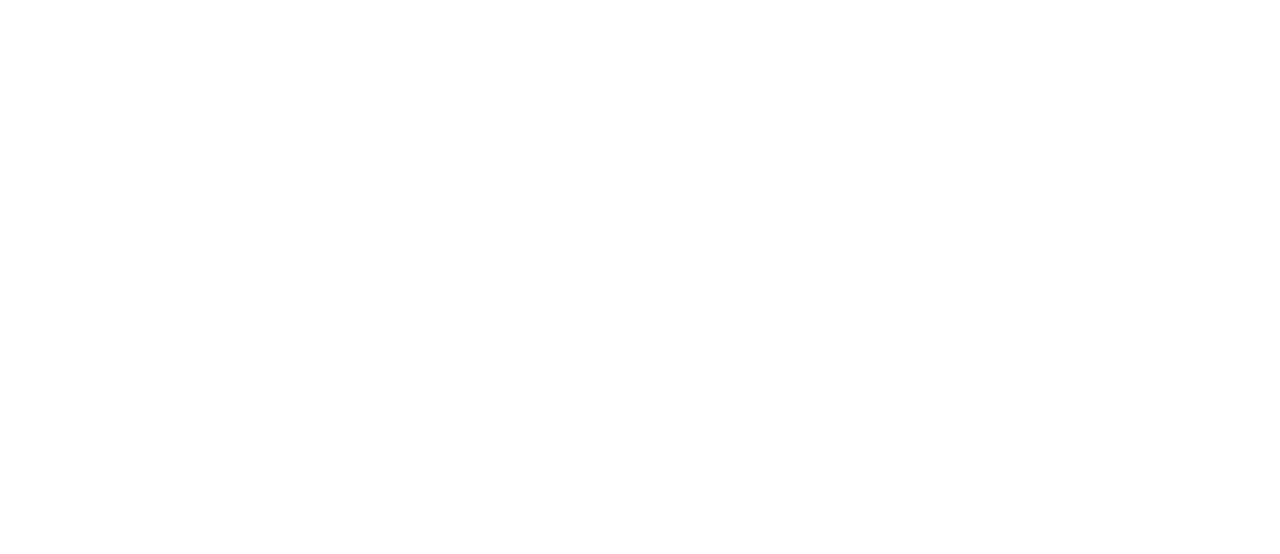
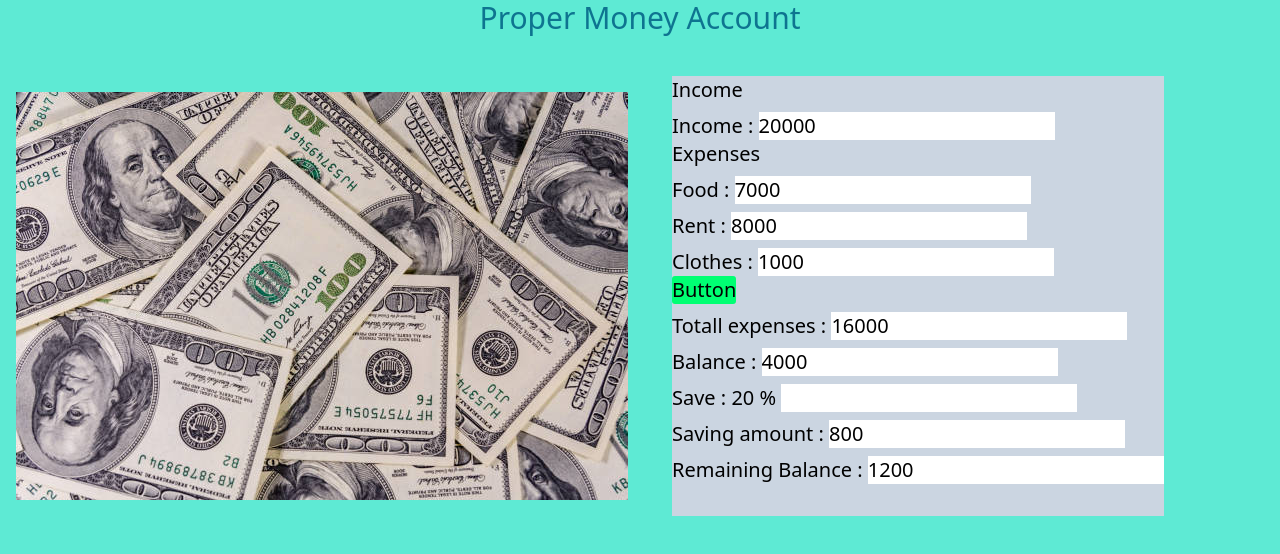
Before and after one commit to khalilsikder/proper-money-account, a plain HTML site: page index.html in a window 1280 px wide. Drawn offline with nearby package versions, Linux system fonts and the light colour scheme.

Commit message:
css page

```diff
--- a/index.html
+++ b/index.html
@@ -5,8 +5,38 @@
     <meta http-equiv="X-UA-Compatible" content="IE=edge">
     <meta name="viewport" content="width=device-width, initial-scale=1.0">
     <title>money-account</title>
+    <link rel="stylesheet" href="style.css">
+    <script src="https://cdn.tailwindcss.com"></script>
 </head>
-<body>
+<body class="bg-teal-300">
+    <header >
+        <h1 class="text-center text-3xl text-cyan-700 mb-10">Proper Money Account</h1>
+    </header>
+    <main>
+            <section>
+                <div class="container text-xl mx-auto">
+                   <div class="m-4 w-2/4" >
+                    <img src="images/taka.jpg" alt="">
+                   </div>
 
+                    <div class="ml-6b bg-slate-300 ">
+                        <h2>Income</h2>
+                        Income : <input class="mt-2 w-30" type="text" value="20000"><br>
+                        Expenses <br>
+                        Food : <input class="mt-2" type="text" value="7000"><br>
+                        Rent : <input class="mt-2" type="text" value="8000"><br>
+                        Clothes : <input class="mt-2" type="text" value="1000"><br>
+                        <button class="Button">Button</button><br>
+                        Totall expenses : <input class="mt-2" type="text" value="16000"><br>
+                        Balance : <input class="mt-2" type="text" value="4000"><br>
+                        Save : 20 % <input class="mt-2" type="text"><br>
+                        Saving amount : <input class="mt-2" type="text" value="800"><br>
+                        Remaining Balance : <input class="mt-2" type="text" value="1200"><br>
+                    </div>
+                </div>
+
+            </section>
+    </main>
+    <script src="money.js"></script>
 </body>
 </html>
--- /dev/null
+++ b/money.js
@@ -0,0 +1,3 @@
+document.getElementById("login-button").addEventListener('click',function(){
+    console.log('click');
+})
--- /dev/null
+++ b/style.css
@@ -0,0 +1,10 @@
+.container{
+    display: flex;
+}
+.Button{
+    background-color: rgb(0, 255, 115);
+    border-radius: 3px;
+}
+.Button:hover{
+    background-color: gold;
+}
```
Also changed, not shown: images/taka.jpg (added).
